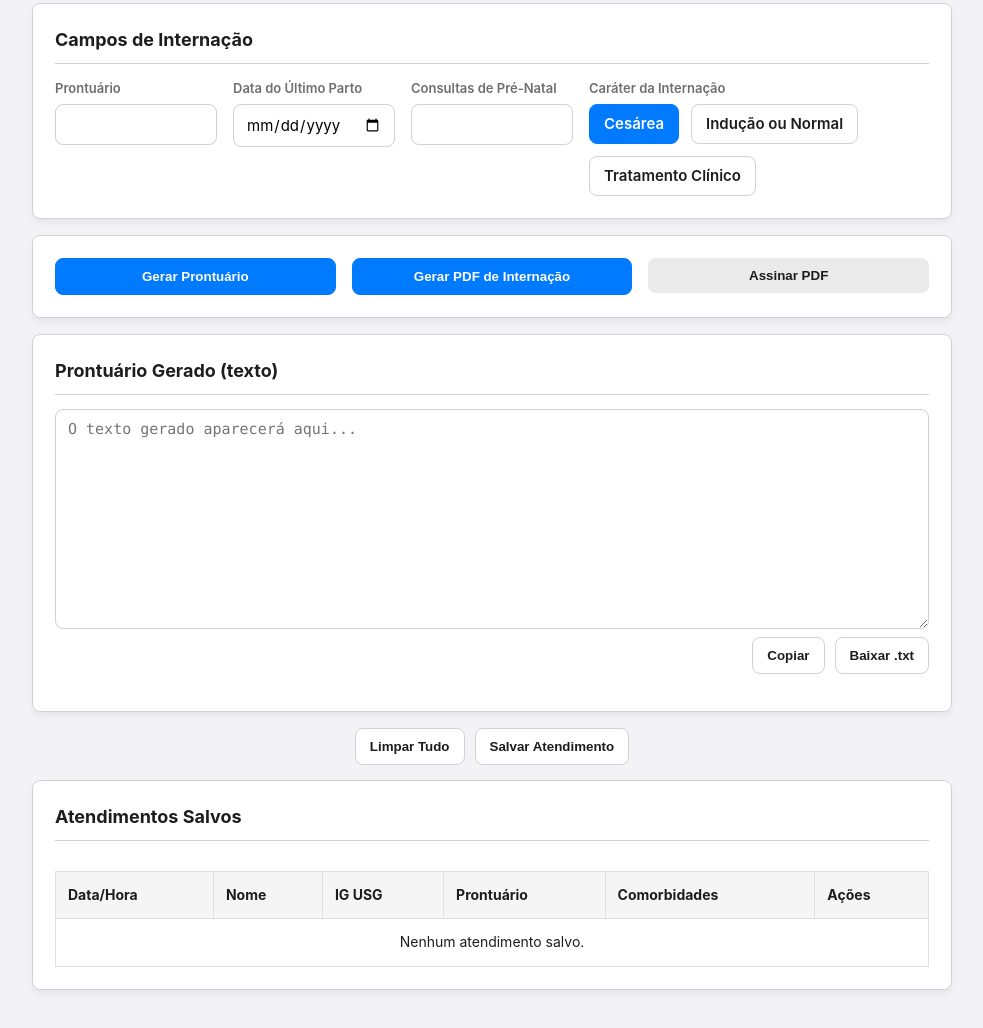
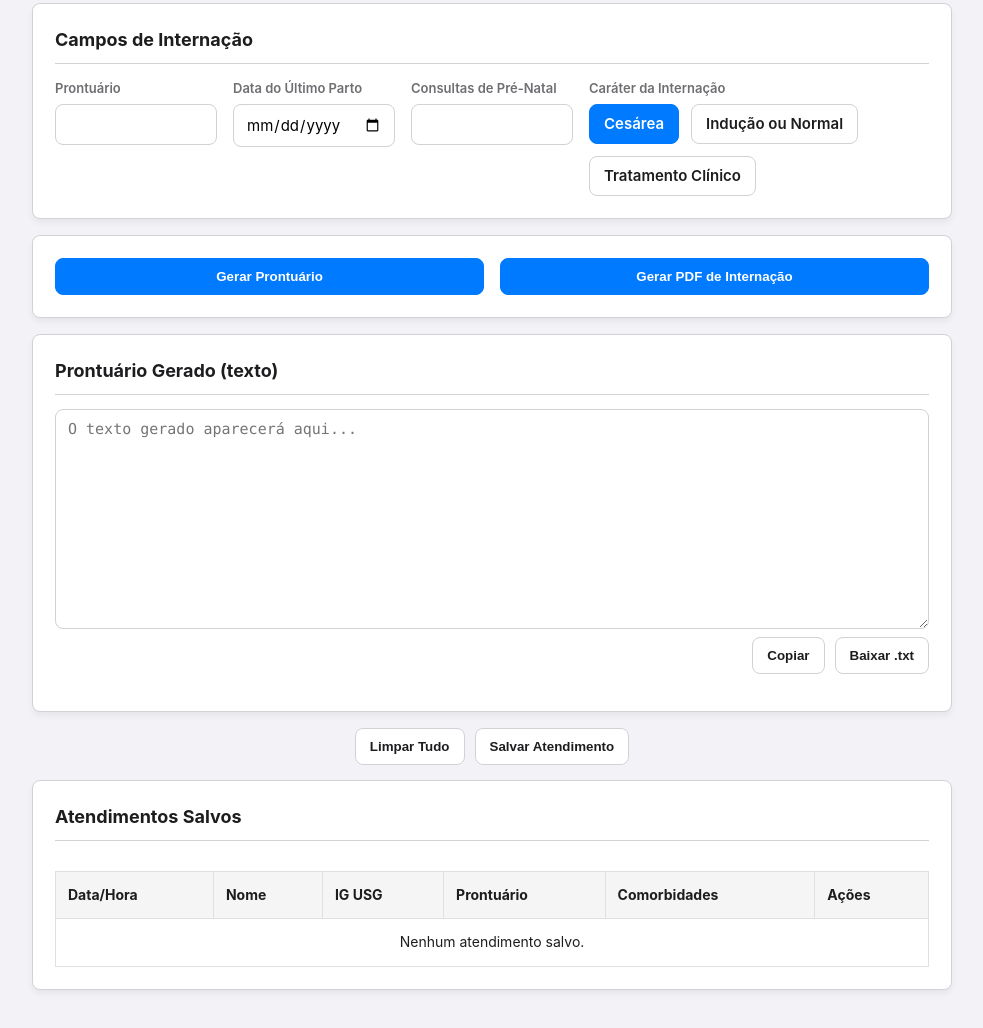
Before and after one commit to internosr/app, a plain HTML site: page index.html in a window 1280 px wide. Shown: the part 3842-4870 px from the top of the page, without its empty margins (148-1131 px from the left). Drawn offline with nearby package versions, Linux system fonts and the light colour scheme.

Commit message:
Update index.html

```diff
--- a/index.html
+++ b/index.html
@@ -588,7 +588,7 @@
     <div class="form-grid">
     <div class="form-group"><button type="submit" class="btn primary">Gerar Prontuário</button></div>
     <div class="form-group"><button class="btn primary" id="btn-print-pdf">Gerar PDF de Internação</button></div>
-    <div class="form-group"><button class="btn disabled" id="btn-sign-pdf" disabled>Assinar PDF</button></div>
+    <div class="form-group" style="display: none"><button class="btn disabled" id="btn-sign-pdf" disabled>Assinar PDF</button></div>
     </div>
     </section>
     <section class="card output-card">
```
